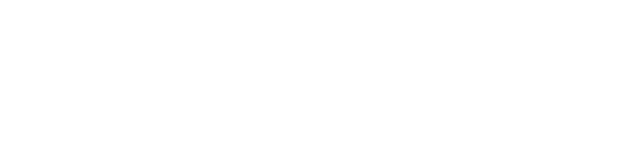
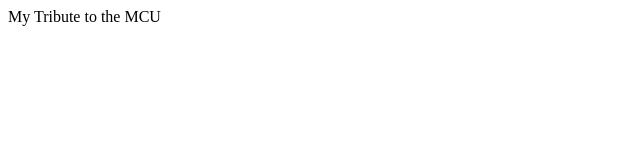
Before and after one commit to iwearthecrowns/mcu, a plain HTML site: page index.html in a window 1280 px wide. Shown: the whole page, without its empty margins (0-640 px from the left). Drawn offline with Linux system fonts and the light colour scheme.

Commit message:
Update index.html

```diff
--- a/index.html
+++ b/index.html
@@ -6,7 +6,7 @@
 </head>
 
 <body>
-
+My Tribute to the MCU
 </body>
 
 </html>
```
